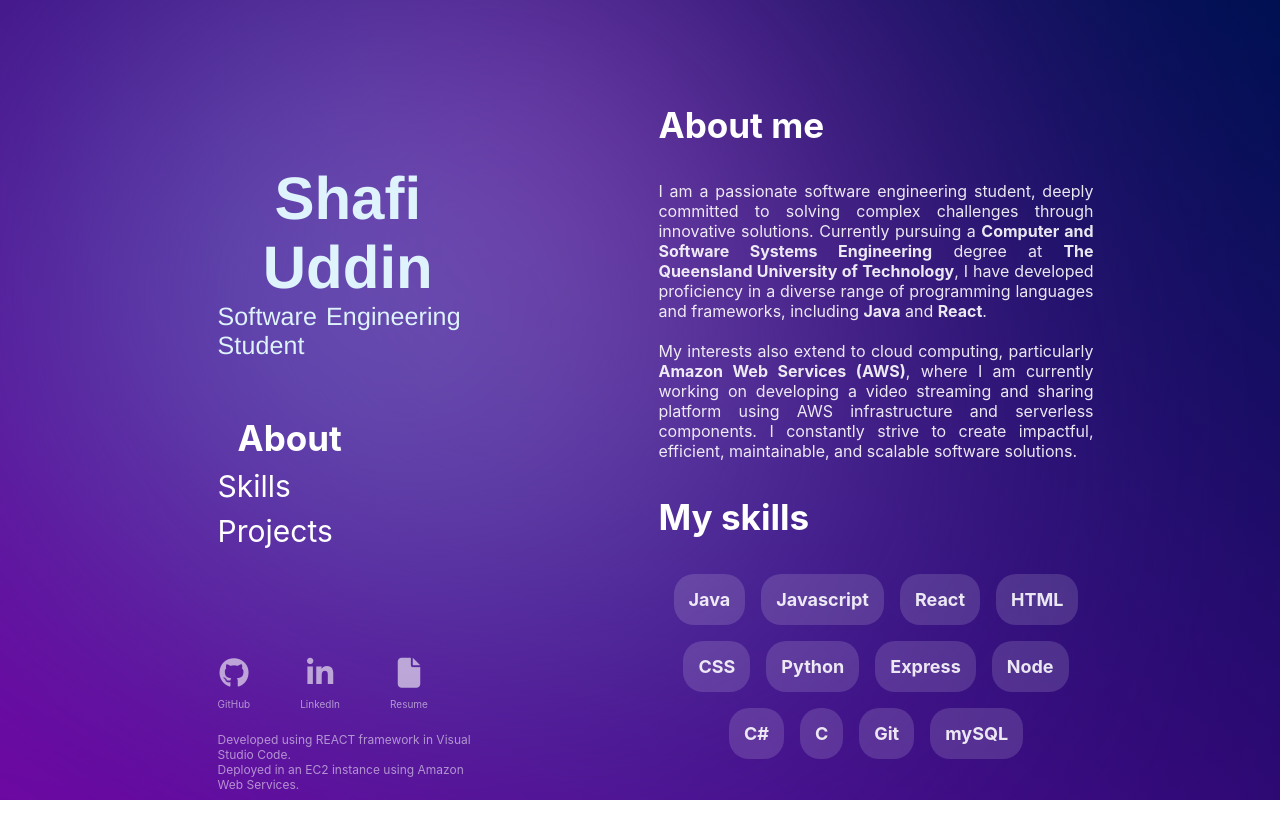
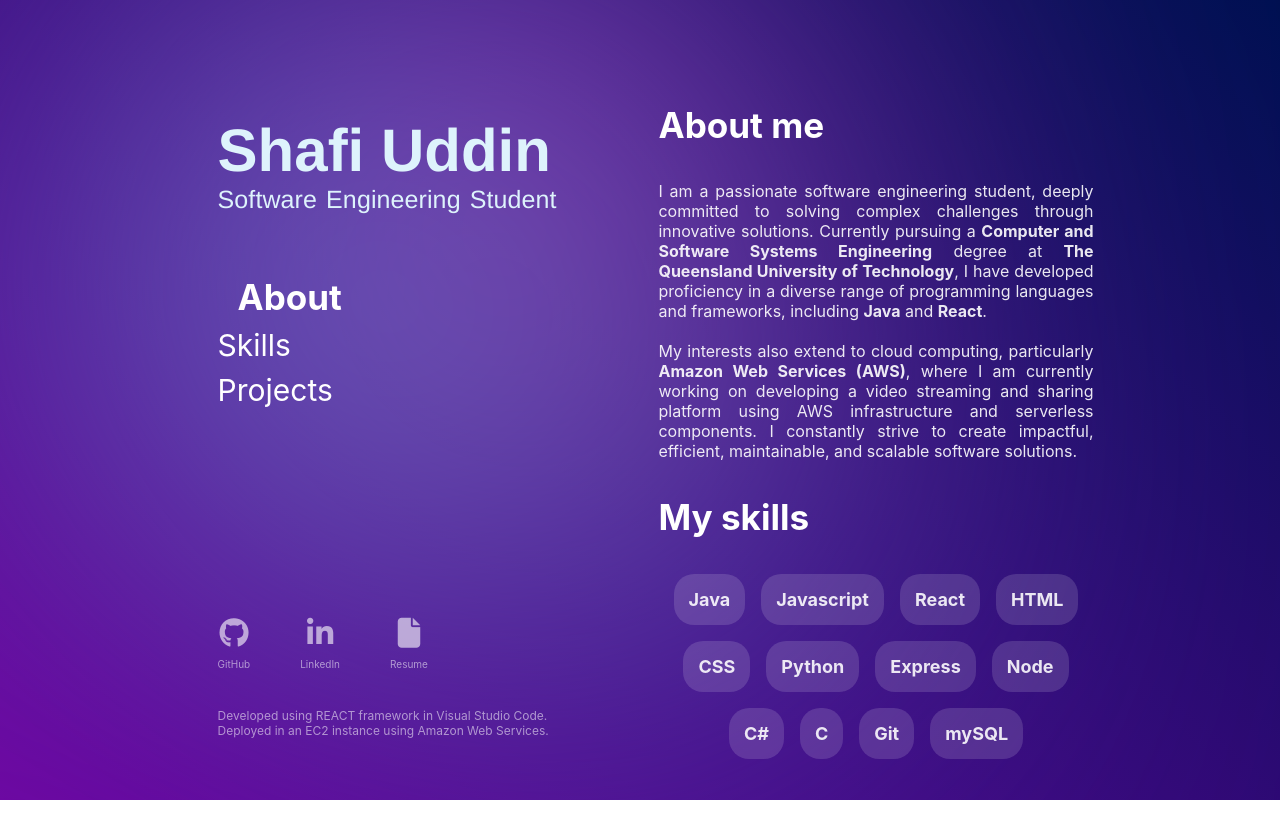
Before and after one commit to shaf22Raptor/Shafi-Uddin-Portfolio, a React (Create React App) app: page / in a window 1280 px wide. Shown: the top 838 px of the page. After the commit the page ends 800 px from the top, so only its background shows below. Built offline with nearby package versions, Linux system fonts and the light colour scheme.

Commit message:
Made the page much more responsive to different aspect ratios

```diff
--- a/src/App.css
+++ b/src/App.css
@@ -1,8 +1,5 @@
-html, body {
-  margin: 0;
-  padding: 0;
-  height: 100%; /* Ensures the height matches the viewport */
-  overflow: hidden; /* Prevents accidental scrolling */
+html {
+  overflow:hidden;
 }
 /*Home page */
 
@@ -19,16 +16,50 @@ a {
   color: white;
 }
 
+@media (min-width: 768px) and (min-height: 500px){
+
+  .main {
+    padding-right: 10%;
+  }
+
+  .home_container {
+    grid-template-columns: 35% 65%;
+    margin-left: 17%;
+  }
+
+  .content {
+    padding-right: 27% !important;
+  }
+
+  .main-header {
+    position: absolute;
+    top:15%;
+  }
+
+  .anchors {
+    position:absolute;
+    top:35%;
+  }
+
+  .socials {
+    top:80%;
+    position: absolute;
+  }
+
+  .website-description {
+    position: absolute;
+    top:90%;
+  }
+
+  .project {
+    grid-template-columns: 60% 40%;
+  }
+}
+
 .header{
   color: white;
   font-size: 30px;
   cursor: 'default';
-}
-
-.main-header {
-  position: relative;
-  margin-top:18%;
-
 }
 
 .headers {
@@ -67,17 +98,6 @@ a {
   text-align: left;
   justify-content: left;
   display: grid;
-  margin-left: 17%;
-}
-
-@media (min-width: 768px) {
-  .home_container {
-    grid-template-columns: 35% 65%;
-  }
-
-  .project {
-    grid-template-columns: 60% 40%;
-  }
 }
 
 .skills-list {
@@ -102,10 +122,8 @@ a {
 }
 
 .main {
-  position: absolute;
   padding-right: 10%;
   margin-top: 10%;
-  height:100%;
 }
 
 .main-content {
@@ -122,19 +140,16 @@ a {
   height: 88vh;
   overflow: auto;
   grid-column: 2;
-  padding-right: 27%;
   padding-left:10%;
+  padding-right:10%;
 }
 
 .website-description {
   font-size: 12px;
   opacity:60%;
-  top:30%;
 }
 
 .anchors {
-  position:relative;
-  margin-top:20%;
   line-height: 1.5;
 }
 
@@ -154,9 +169,6 @@ a {
   font-size: 35px;
 }
 
-.socials {
-  margin-top: 40%;
-}
 
 .links {
   display: flex;
--- a/src/pages/Home.jsx
+++ b/src/pages/Home.jsx
@@ -13,8 +13,9 @@ export default function Home() {
   const [screenSize, setScreenSize] = useState(() => {
     if (typeof window !== "undefined") {
       const width = window.innerWidth;
+      const height = window.innerHeight;
       return {
-        mobile: width < 768,
+        mobile: width < 768 || height < 500,
         small: width < 850,
         medium: width< 1550,
       };
@@ -27,9 +28,10 @@ export default function Home() {
   useEffect(() => {
     const handleResize = () => {
       const width = window.innerWidth;
+      const height = window.innerHeight;
       console.log("Viewport Width:", width);
       setScreenSize({
-        mobile: width < 768,
+        mobile: width < 768 || height < 500,
         small: width < 850,
         medium: width < 1550,
         medium_large: width <1600
```
